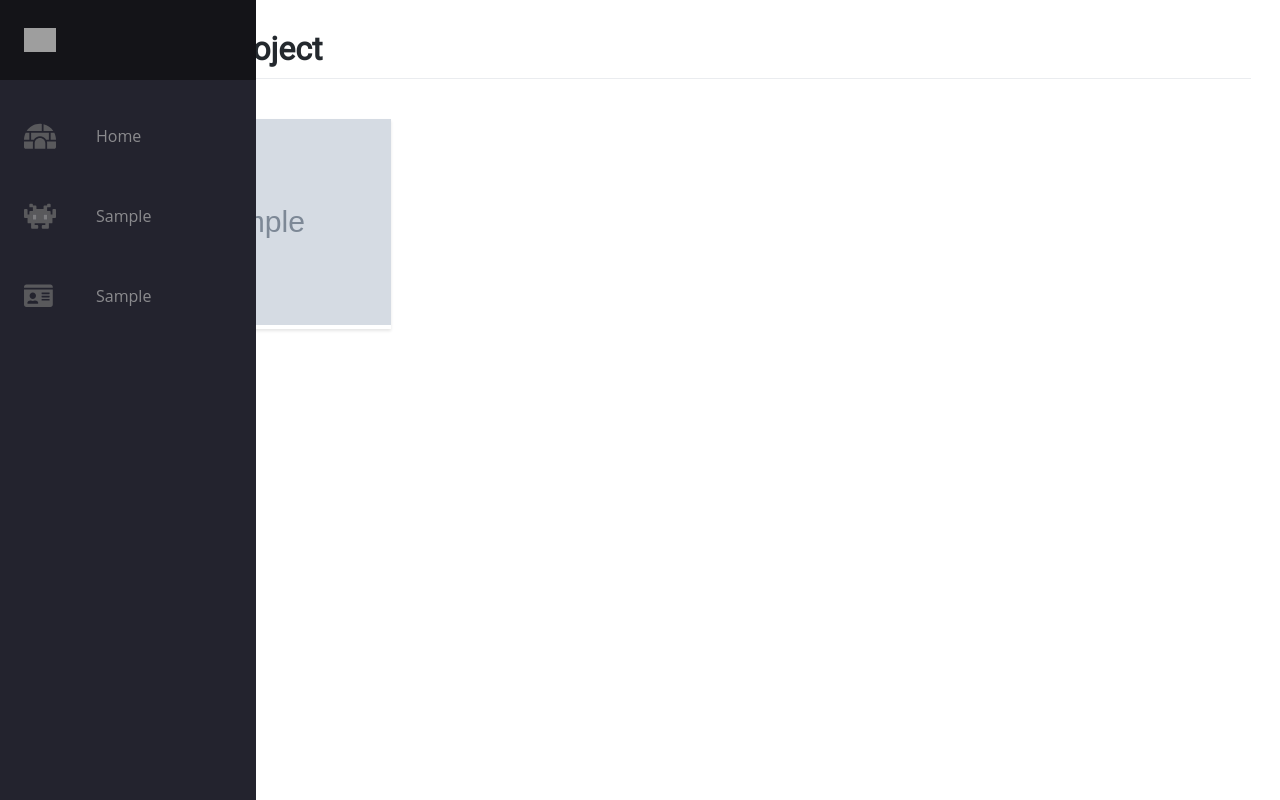
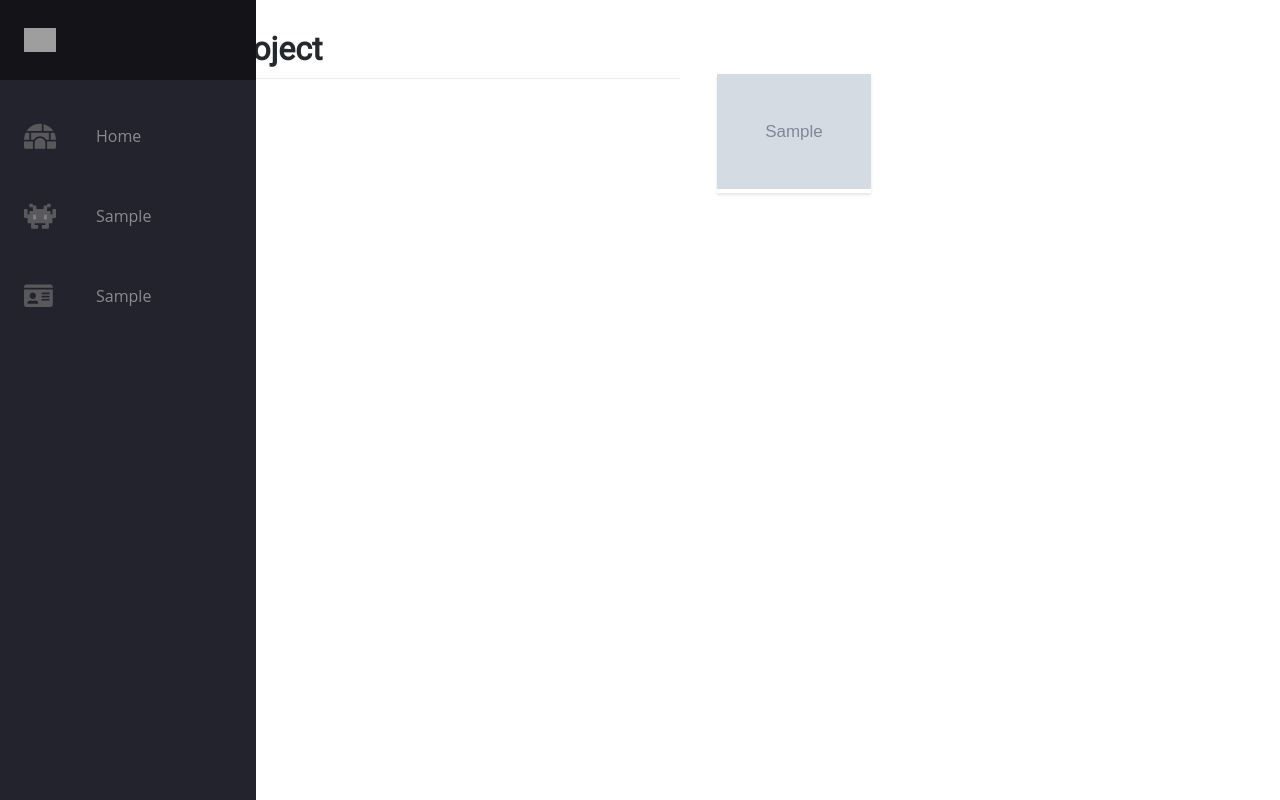
Before and after one commit to Ball-Man/webloft, a Python web app: template webloft/templates/aquarius/_project.html in a window 1280 px wide. Run offline with Jinja, Linux system fonts and the light colour scheme; the template is opened without the code that fills it: most values are stand-ins (such as "Sample title", 1, 10 or a date in 2020); grey boxes marked "Sample" are stand-in pictures; grey boxes are pictures that could not be loaded.

Commit message:
Gallery displayed in a side column (aquarius)
For large screens, the gallery of project pages is now shown in a second
column (on the right) in order to correctly fill the whole page and keep
the body part readable (avoiding extra long lines).

```diff
--- a/webloft/templates/aquarius/_project.html
+++ b/webloft/templates/aquarius/_project.html
@@ -1,7 +1,10 @@
 {% extends "_base.html" %}
 
 {% block title %}{{ name }} | {{ project.name }}{% endblock %}
-{% block add_head %}<link rel="stylesheet" type="text/css" href="\projects.css">{% endblock %}
+{% block add_head %}
+  <link rel="stylesheet" type="text/css" href="\projects.css">
+  <link rel="stylesheet" type="text/css" href="\project.css">
+{% endblock %}
 
 {% block body %}
   <div class="markdown-body">
--- /dev/null
+++ b/webloft/templates/aquarius/project.css
@@ -0,0 +1,20 @@
+@media only screen and (min-width: 960px) {
+  main {
+    display: grid;
+    grid-template-columns: 1fr 1fr;
+    grid-template-rows: 1fr;
+  }
+
+  .markdown-body {
+    grid-column-start: 1;
+  }
+
+  .cards {
+    padding: 1.8rem;
+    grid-column-start: 2;
+  }
+
+  .card {
+    flex: 0 1 30%;
+  }
+}
```
